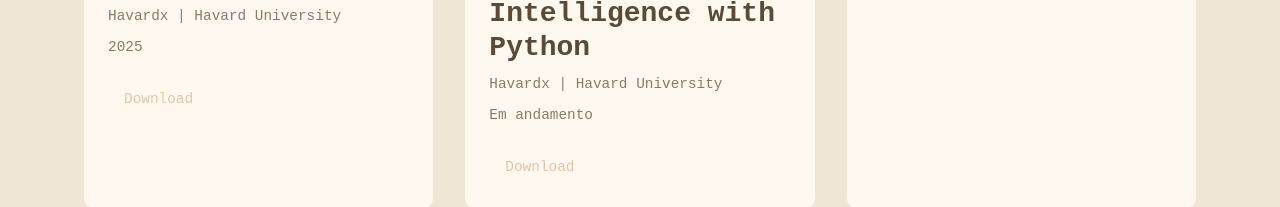
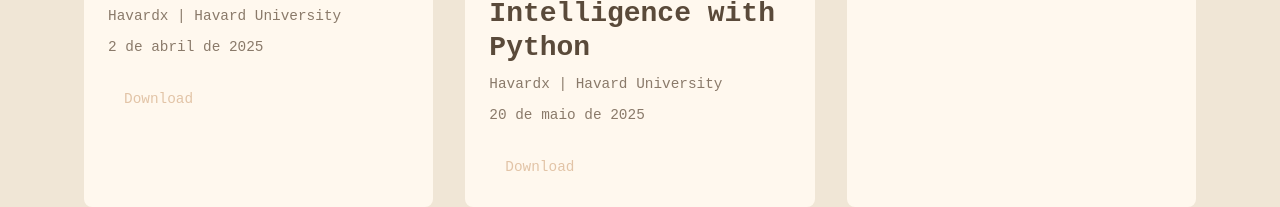
Before and after one commit to NicolasAlmir/Portfolio, a plain HTML site: page certificados.html in a window 1280 px wide. Shown: the part 614-821 px from the top of the page. Drawn offline with Linux system fonts and the light colour scheme.

Commit message:
save500a

```diff
--- a/certificados.html
+++ b/certificados.html
@@ -49,7 +49,7 @@
                         <div class="certificate-info">
                             <h3 class="certificate-title">Cs50's: Introduction Computer Science</h3>
                             <p class="certificate-issuer">Havardx | Havard University</p>
-                            <p class="certificate-date">2025</p>
+                            <p class="certificate-date">2 de abril de 2025</p>
                             <a href="./assets/img/certificados/certificado1.png" class="btn small" download>Download</a>
                         </div>
 
@@ -63,7 +63,7 @@
                         <div class="certificate-info">
                             <h3 class="certificate-title">Cs50's: Introduction Artificial Intelligence with Python </h3>
                             <p class="certificate-issuer">Havardx | Havard University</p>
-                            <p class="certificate-date">Em andamento</p>
+                            <p class="certificate-date">20 de maio de 2025</p>
                             <a href="./assets/img/certificados/certificado2.png" class="btn small" download>Download</a>
                         </div>
                     </div>
```
